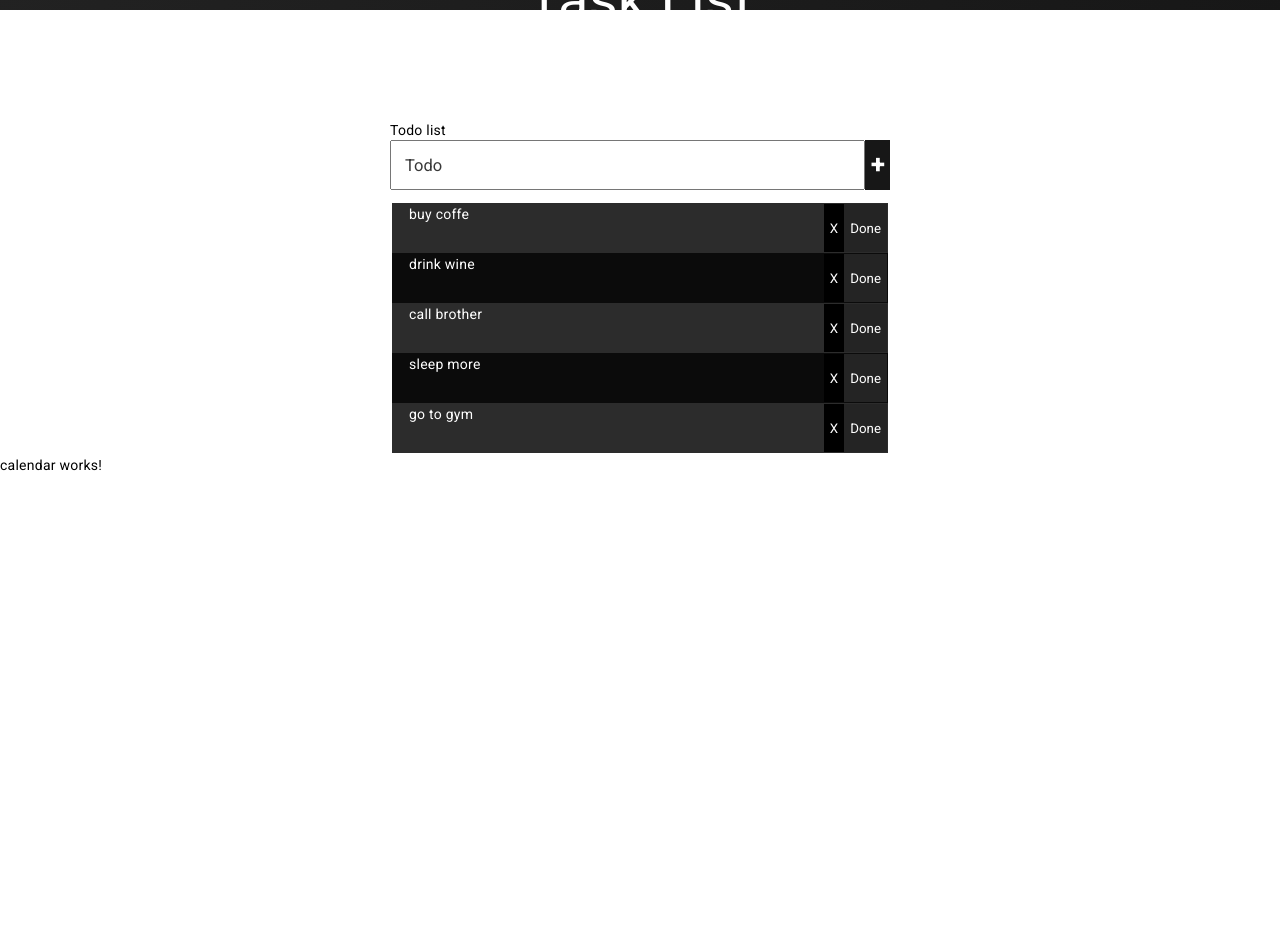
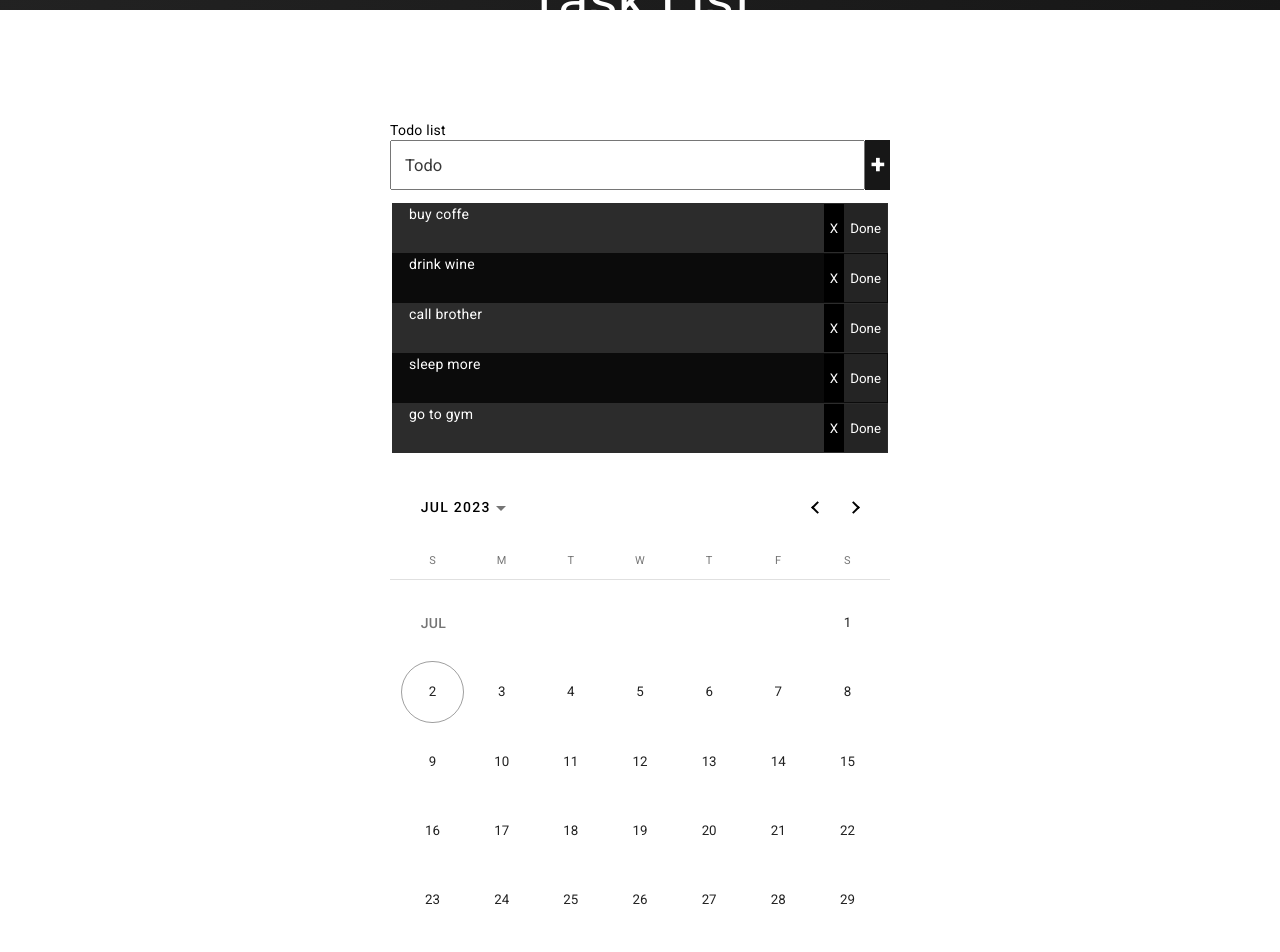
Before and after one commit to jovana-marceta/todo-app-angular, an Angular app: page / in a window 1280 px wide. Shown: the top 952 px of the page. Before the commit the page ends 860 px from the top, so only its background shows below. Built offline with nearby package versions, Linux system fonts and the light colour scheme.

Commit message:
Styling material calendar

```diff
--- a/src/app/app.module.ts
+++ b/src/app/app.module.ts
@@ -5,7 +5,6 @@
 import { AppComponent } from './app.component';
 import { TaskListModule } from './task-list/task-list.module';
 import { CalendarModule } from './calendar/calendar.module';
-import { BrowserAnimationsModule } from '@angular/platform-browser/animations';
 
 @NgModule({
   declarations: [
@@ -16,7 +15,6 @@
     AppRoutingModule,
     TaskListModule,
     CalendarModule,
-    BrowserAnimationsModule
   ],
   providers: [],
   bootstrap: [AppComponent]
--- a/src/app/calendar/calendar.component.css
+++ b/src/app/calendar/calendar.component.css
@@ -0,0 +1,8 @@
+.calendar-container {
+    display: flex;
+    justify-content: center;
+}
+
+mat-calendar {
+    width: 500px;
+}
--- a/src/app/calendar/calendar.component.html
+++ b/src/app/calendar/calendar.component.html
@@ -1 +1,3 @@
-<p>calendar works!</p>
+<div class="calendar-container">
+    <mat-calendar></mat-calendar>
+</div>
```
Also changed, not shown: src/app/calendar/calendar.module.ts (+7 -3 lines).
